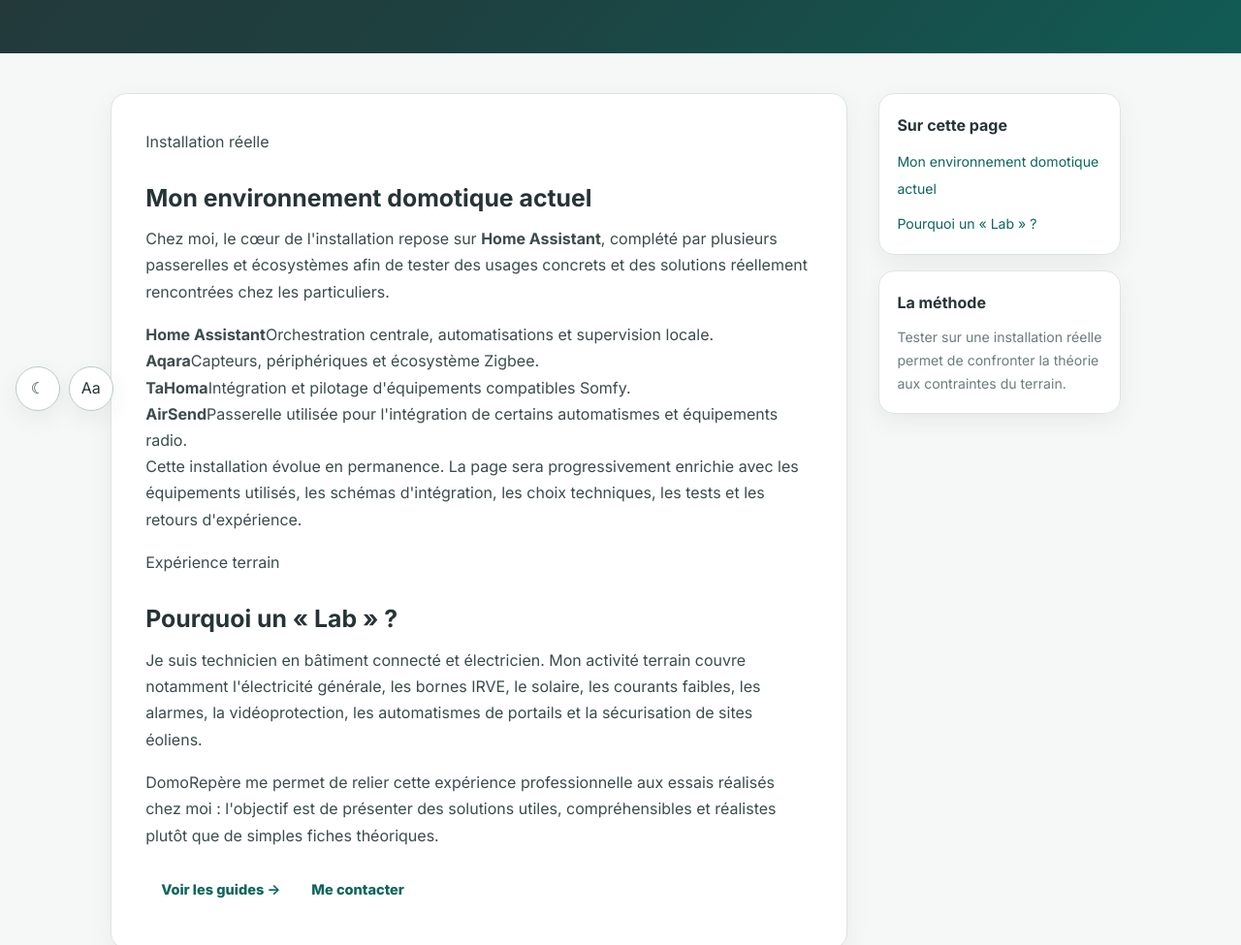
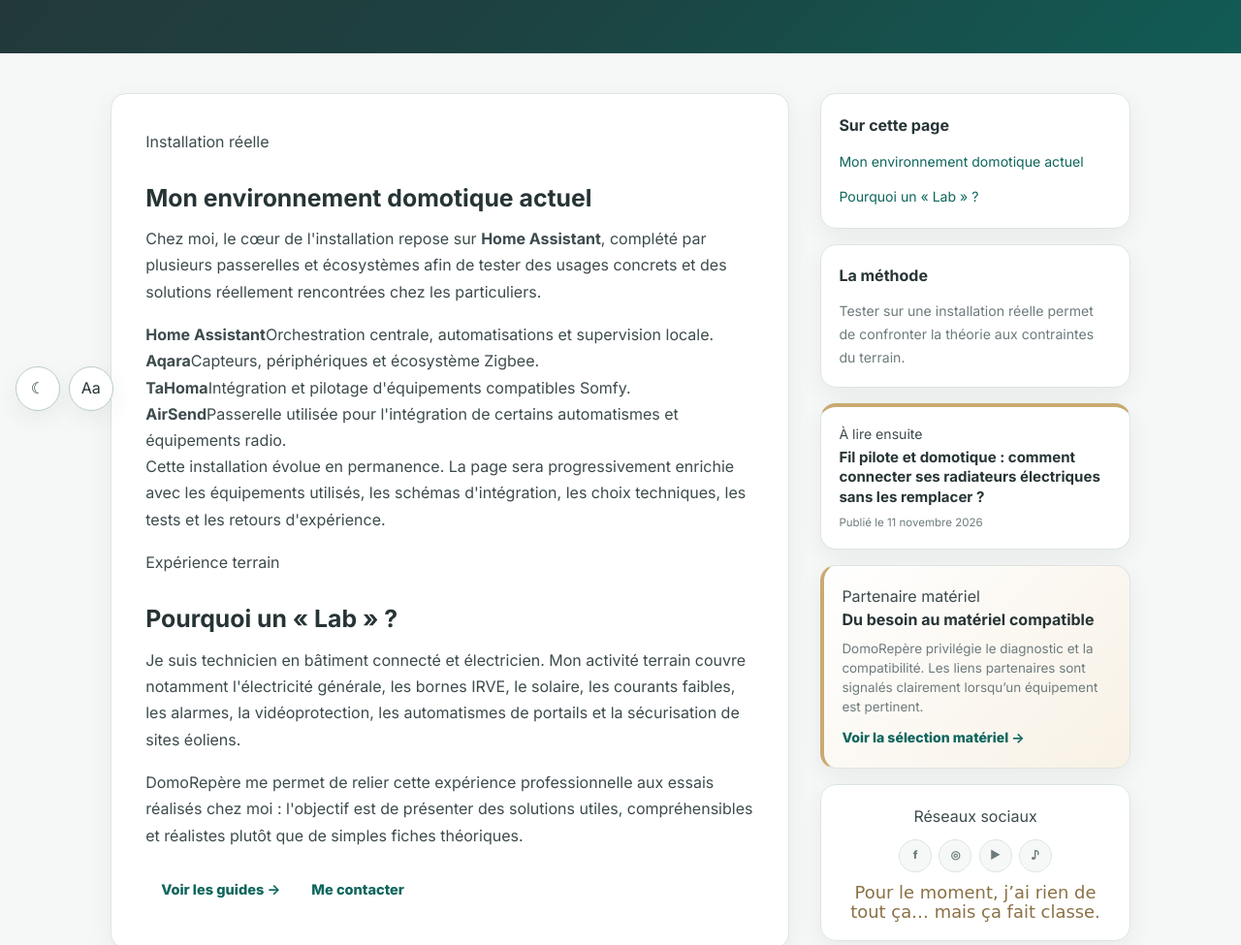
Before and after one commit to belonsmarthabitat-lgtm/domorepere.fr, a plain HTML site: page mon-installation.html in a window 1280 px wide. Shown: the part 360-1335 px from the top of the page at 97% size. Drawn offline with Linux system fonts and the light colour scheme.

Commit message:
Active la sidebar droite — mon-installation.html

```diff
--- a/mon-installation.html
+++ b/mon-installation.html
@@ -60,7 +60,8 @@ footer a{color:#e2ebe9}.footer-tagline{color:#dfc596;font-weight:650;margin-top:
 @media(max-width:900px){.content-grid{grid-template-columns:1fr}.sidebar{position:static;display:grid;grid-template-columns:repeat(2,minmax(0,1fr));gap:1rem}.side-card{margin:0}}
 @media(max-width:720px){.nav-container{flex-direction:column;gap:.7rem;padding:.7rem 1rem}nav ul{flex-wrap:wrap;justify-content:center;gap:.55rem 1rem}.article-hero{padding:3.6rem 1rem 3rem}.page-wrap{padding:2rem 1rem 3rem}.article-body{padding:1.35rem}.sidebar,.next-links{grid-template-columns:1fr}}
 </style>
-<script type="application/ld+json">{"@context": "https://schema.org", "@type": "WebPage", "name": "Le Lab DomoRepère : mon installation Home Assistant et domotique", "url": "https://domorepere.fr/mon-installation.html", "description": "Découvrez le Lab DomoRepère : une installation réelle basée sur Home Assistant, Zigbee, Aqara, TaHoma et AirSend, utilisée pour tester et documenter des solutions domotiques.", "inLanguage": "fr-FR", "isPartOf": {"@type": "WebSite", "name": "DomoRepère", "url": "https://domorepere.fr/"}}</script><link rel="stylesheet" href="assets/css/mobile-fixes.css"><script defer src="assets/js/mobile-fixes.js"></script>  <link href="assets/css/skip-link.css" rel="stylesheet"/>
+<script type="application/ld+json">{"@context": "https://schema.org", "@type": "WebPage", "name": "Le Lab DomoRepère : mon installation Home Assistant et domotique", "url": "https://domorepere.fr/mon-installation.html", "description": "Découvrez le Lab DomoRepère : une installation réelle basée sur Home Assistant, Zigbee, Aqara, TaHoma et AirSend, utilisée pour tester et documenter des solutions domotiques.", "inLanguage": "fr-FR", "isPartOf": {"@type": "WebSite", "name": "DomoRepère", "url": "https://domorepere.fr/"}}</script><link rel="stylesheet" href="assets/css/mobile-fixes.css">
+<link rel="stylesheet" href="assets/css/sidebar-v2.css"><script defer src="assets/js/mobile-fixes.js"></script>  <link href="assets/css/skip-link.css" rel="stylesheet"/>
 </head><body class="page-article page-lab article-classic">
   <a class="skip-link" href="#main-content">Aller au contenu</a>
 
@@ -100,4 +101,5 @@ footer a{color:#e2ebe9}.footer-tagline{color:#dfc596;font-weight:650;margin-top:
   <p>© 2026 DomoRepère. Édité par Yohann DESCAMPS. Tous droits réservés.</p>
   <p style="margin-top:.45rem"><a href="index.html#contact">Contact</a> — <a href="mentions-legales.html">Mentions légales</a> — <a href="politique-de-confidentialite.html">Politique de confidentialité</a></p>
   <div class="footer-tagline">Comprendre • Choisir • Installer • Automatiser • Entretenir</div>
-</footer></body></html>
+</footer><script src="assets/js/sidebar-v2.js" defer></script>
+</body></html>
```
